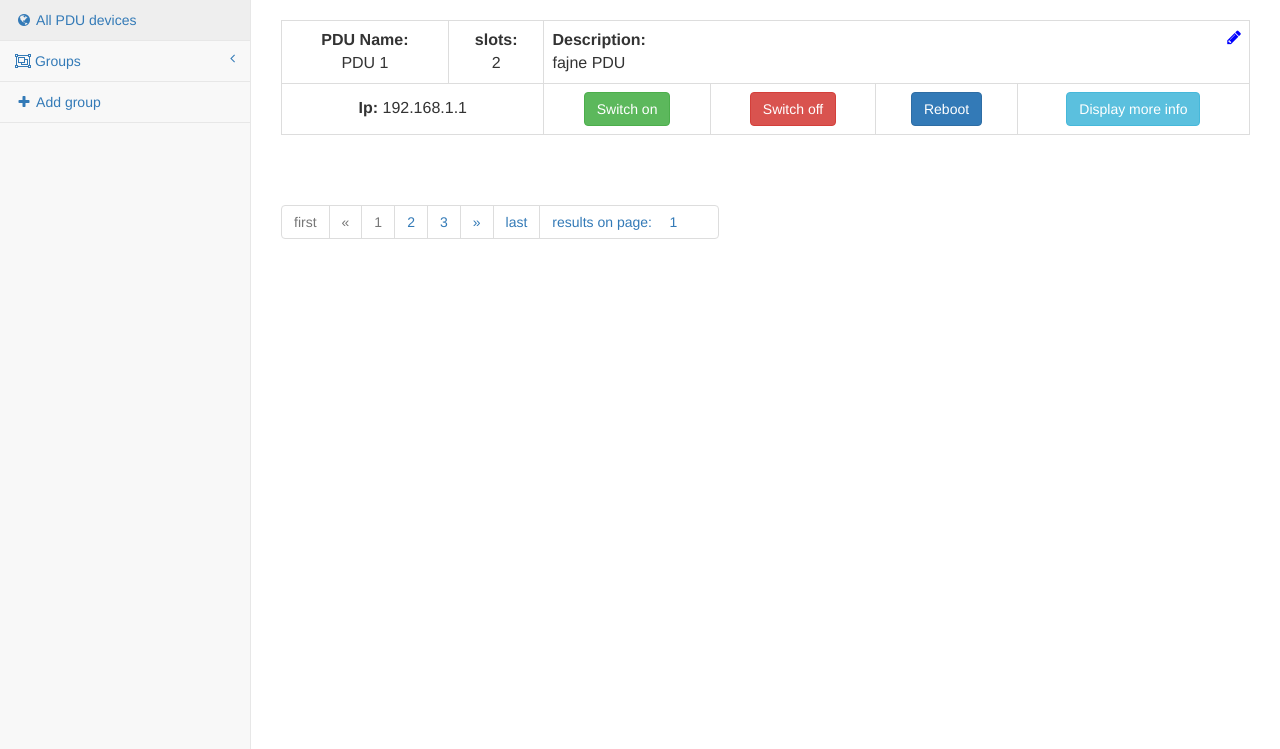
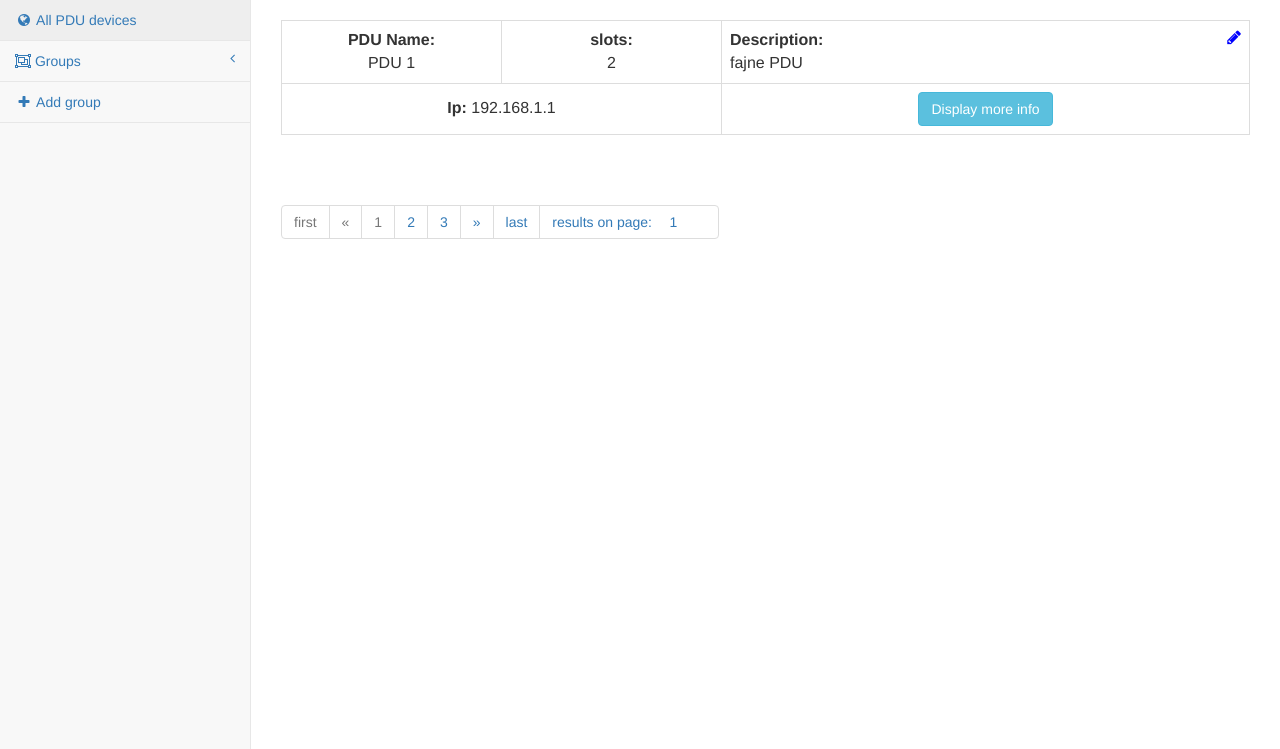
Before and after one commit to slawomirzaba/SZ_MW_KK, a Django app: page /home/ in a window 1280 px wide. Shown: the part 51-800 px from the top of the page. Run offline with Django 3.2, Linux system fonts and the light colour scheme; some libraries are stand-ins or nearby versions.

Commit message:
poprawki w wygladzie

```diff
--- a/nokiaProjects/pdu_manager/templates/main/home.html
+++ b/nokiaProjects/pdu_manager/templates/main/home.html
@@ -6,29 +6,26 @@
 <table class="table table-bordered pduTable" ng-repeat="pdu in (filteredPdus = (selectedGroup.allDevices | filter:{selected:true})) | startFrom:(pagination.currentPage-1)*pagination.entryLimit | limitTo:pagination.entryLimit">
     <tbody>
       <tr>
-        <td style="text-align:center"><span class="tablePduHeader">PDU Name:</span> {[{pdu.name}]} </td>
-        <td style="text-align:center"><span class="tablePduHeader">slots:</span> {[{pdu.slots}]}</td>
-        <td style ="max-width:800px" colspan="4" ng-if="editedPdu != pdu.id">
+        <td colspan="2" style="text-align:center;width:10%"><span class="tablePduHeader">PDU Name:</span> {[{pdu.name}]} </td>
+        <td colspan="2" style="text-align:center;width:10%"><span class="tablePduHeader">slots:</span> {[{pdu.slots}]}</td>
+        <td ng-if="editedPdu != pdu.id">
           <span class="tablePduHeader">Description:
             <i ng-click = "editPduDescr(pdu)" class="fa fa-pencil" aria-hidden="true"></i>
           </span>
           <div style="display:inline-block; margin-right:25px;">{[{pdu.descr}]}</div>
         </td>
-        <td style="max-width:800px" colspan="4" ng-if="editedPdu == pdu.id">
+        <td ng-if="editedPdu == pdu.id">
           <textarea ng-model = "descr.editedPduDescrText" class = "pduDesc"></textarea>
           <i ng-click="confirmDescr(pdu)" class="fa fa-check" aria-hidden="true"></i>
           <i ng-click="rejectDescr(pdu.id)" class="fa fa-ban" aria-hidden="true"></i>
         </td>
       </tr>
       <tr>
-        <td colspan="2" style="text-align:center;vertical-align:middle;"><span class="tablePduHeader tableIP">Ip:</span> {[{pdu.ip}]}</td>
-        <td style="text-align:center"><button type="button" class="btn btn-success">Switch on</button></td>
-        <td style="text-align:center"><button type="button" class="btn btn-danger">Switch off</button></td>
-        <td style="text-align:center"><button type="button" class="btn btn-primary">Reboot</button></td>
+        <td colspan="4" style="text-align:center;vertical-align:middle;"><span class="tablePduHeader tableIP">Ip:</span> {[{pdu.ip}]}</td>
         <td style="text-align:center;width:24%"><button ng-click="tooglePduInformations(pdu);" type="button" class="btn btn-info"> {[{pdu.dispMoreInfo != true? "Display more info": "Hide more info"}]}</button></td>
       </tr>
       <tr ng-show="pdu.dispMoreInfo" ng-repeat-start = "slot in pdu.arraySlots | filter:{selected:true}">
-        <td colspan="5" style="text-align:center;background-color: D2E7FC;">
+        <td colspan="4" style="text-align:center;background-color: D2E7FC;">
           <span class="tablePduHeader tableIP">Slot {[{slot.id}]}:</span> {[{slot.state}]}
         </td>
         <td rowspan="2" ng-if="editedslot != slot.id || editedSlotFromPdu != pdu.id">
@@ -48,7 +45,6 @@
         <td style="text-align:center"><button type="button" class="btn btn-danger">Switch off</button></td>
         <td style="text-align:center"> <button type="button" class="btn btn-primary">Reboot</button></td>
         <td style="text-align:center"><button type="button" class="btn btn-info">Check state</button></td>
-        <td style="text-align:center"><button type="button" class="btn btn-warning">Add to group</button></td>
       </tr>
     </tbody>
   </table>
```
Also changed, not shown: 6 other files.
